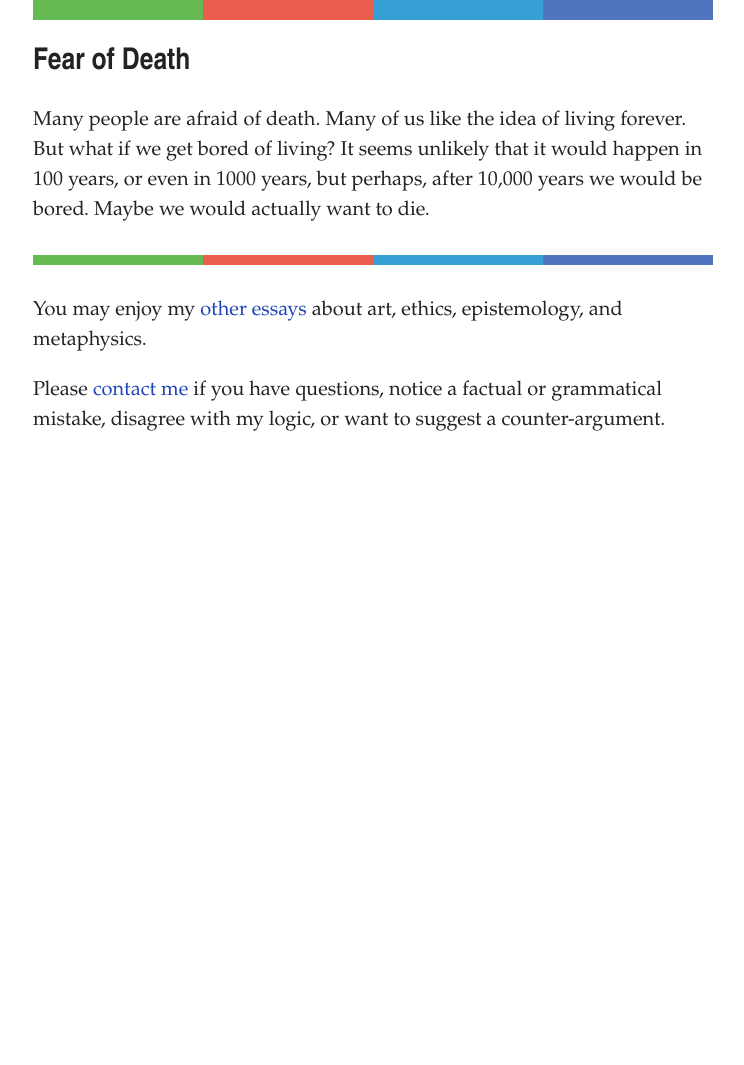
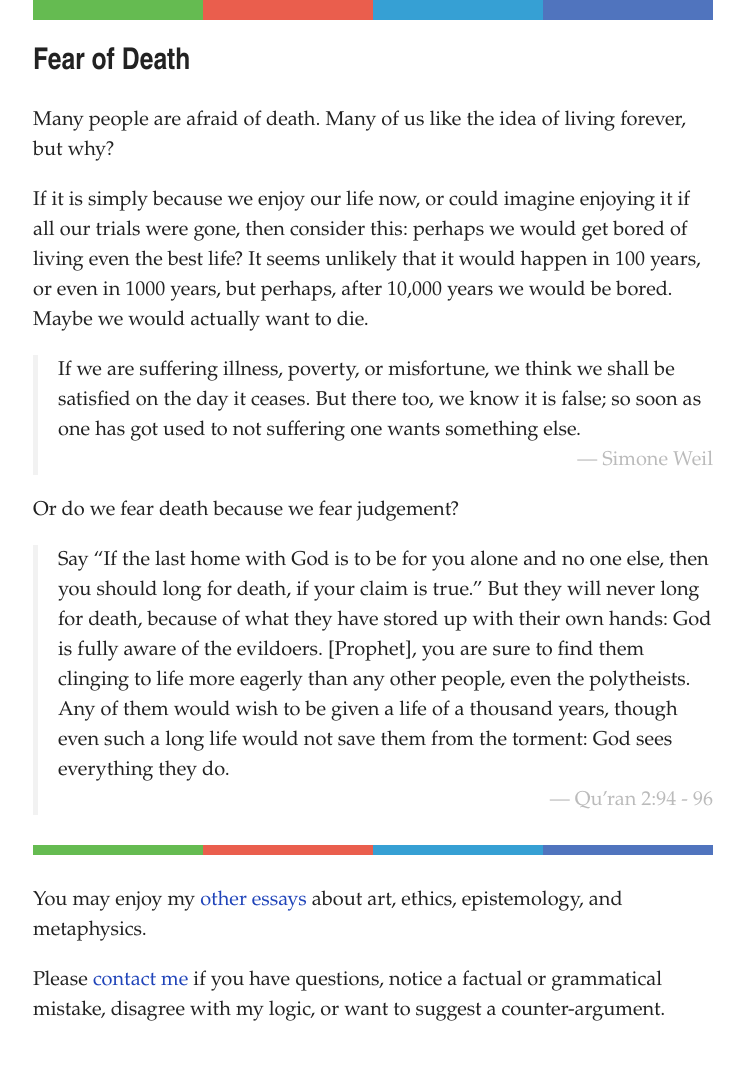
Before and after one commit to artsandmetaphysics/goodlifeodyssey, a Jekyll site: the page built from _essays/fear-of-death.md, in a window 1280 px wide. Shown: the whole page, without its empty margins (267-1011 px from the left). Built offline with Jekyll 4.4.1, drawn with Linux system fonts in a browser that asks for light colours; before the commit the page ends 900 px from its top, so only the background shows below that.

Commit message:
Update essay on fear of death

```diff
--- a/_essays/fear-of-death.md
+++ b/_essays/fear-of-death.md
@@ -5,4 +5,14 @@ status: incomplete
 order: 700
 ---
 
-Many people are afraid of death.  Many of us like the idea of living forever.  But what if we get bored of living?  It seems unlikely that it would happen in 100 years, or even in 1000 years, but perhaps, after 10,000 years we would be bored.  Maybe we would actually want to die.
+Many people are afraid of death.  Many of us like the idea of living forever, but why?
+
+If it is simply because we enjoy our life now, or could imagine enjoying it if all our trials were gone, then consider this: perhaps we would get bored of living even the best life?  It seems unlikely that it would happen in 100 years, or even in 1000 years, but perhaps, after 10,000 years we would be bored.  Maybe we would actually want to die.
+
+> If we are suffering illness, poverty, or misfortune, we think we shall be satisfied on the day it ceases. But there too, we know it is false; so soon as one has got used to not suffering one wants something else.
+> <cite title="Three Essays on the Love of God">Simone Weil</cite>
+
+Or do we fear death because we fear judgement?
+
+> Say "If the last home with God is to be for you alone and no one else, then you should long for death, if your claim is true."  But they will never long for death, because of what they have stored up with their own hands: God is fully aware of the evildoers.  [Prophet], you are sure to find them clinging to life more eagerly than any other people, even the polytheists.  Any of them would wish to be given a life of a thousand years, though even such a long life would not save them from the torment: God sees everything they do.
+> <cite title="Translation by M.A.S. Abdel Haleem, 2008">Qu'ran 2:94 - 96</cite>
```
